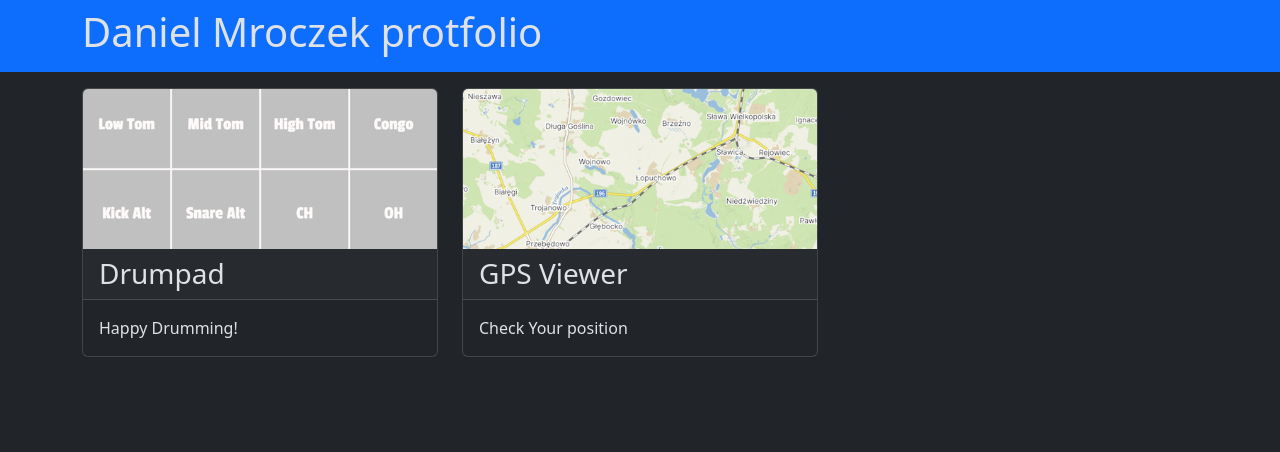
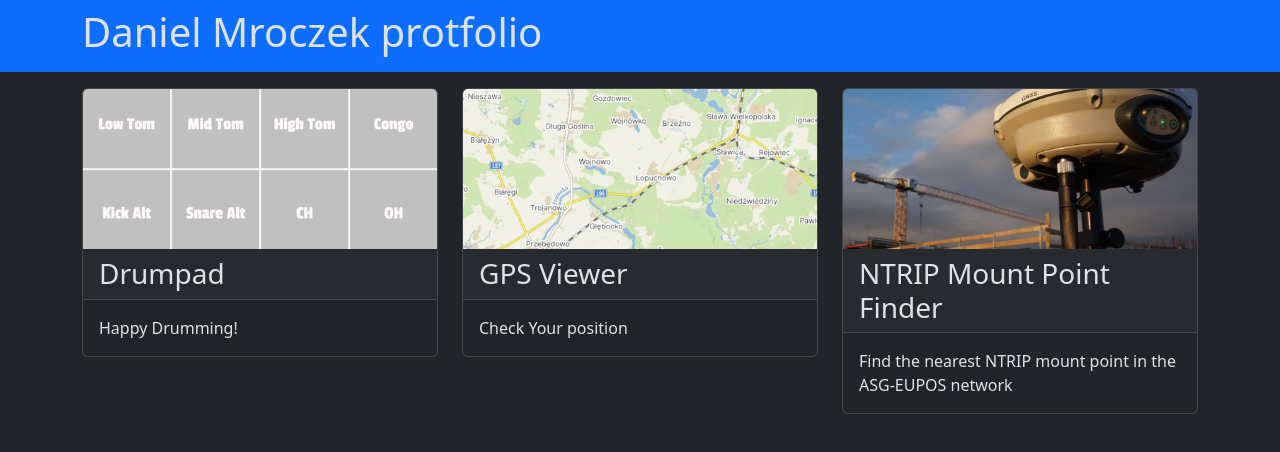
Before and after one commit to pan-danio/pan-danio.github.io, a plain HTML site: page index.html in a window 1280 px wide. Drawn offline with nearby package versions, Linux system fonts and the light colour scheme.

Commit message:
Add ntrip-nearest submodule and update index.html with new link

```diff
--- a/index.html
+++ b/index.html
@@ -46,6 +46,13 @@
             <p class="card-body card-text">Check Your position</p>
           </a>
         </div>
+        <div class="col-6 col-lg-4">
+          <a href="ntrip-nearest/index.html" class="card text-decoration-none">
+            <img class="card-img-top object-fit-cover" src="img/ntrip.jpg" alt="" />
+            <h3 class="card-header card-title">NTRIP Mount Point Finder</h3>
+            <p class="card-body card-text">Find the nearest NTRIP mount point in the ASG-EUPOS network</p>
+          </a>
+        </div>
       </div>
     </div>
   </body>
```
Also changed, not shown: img/ntrip.jpg (added), 1 other file.
